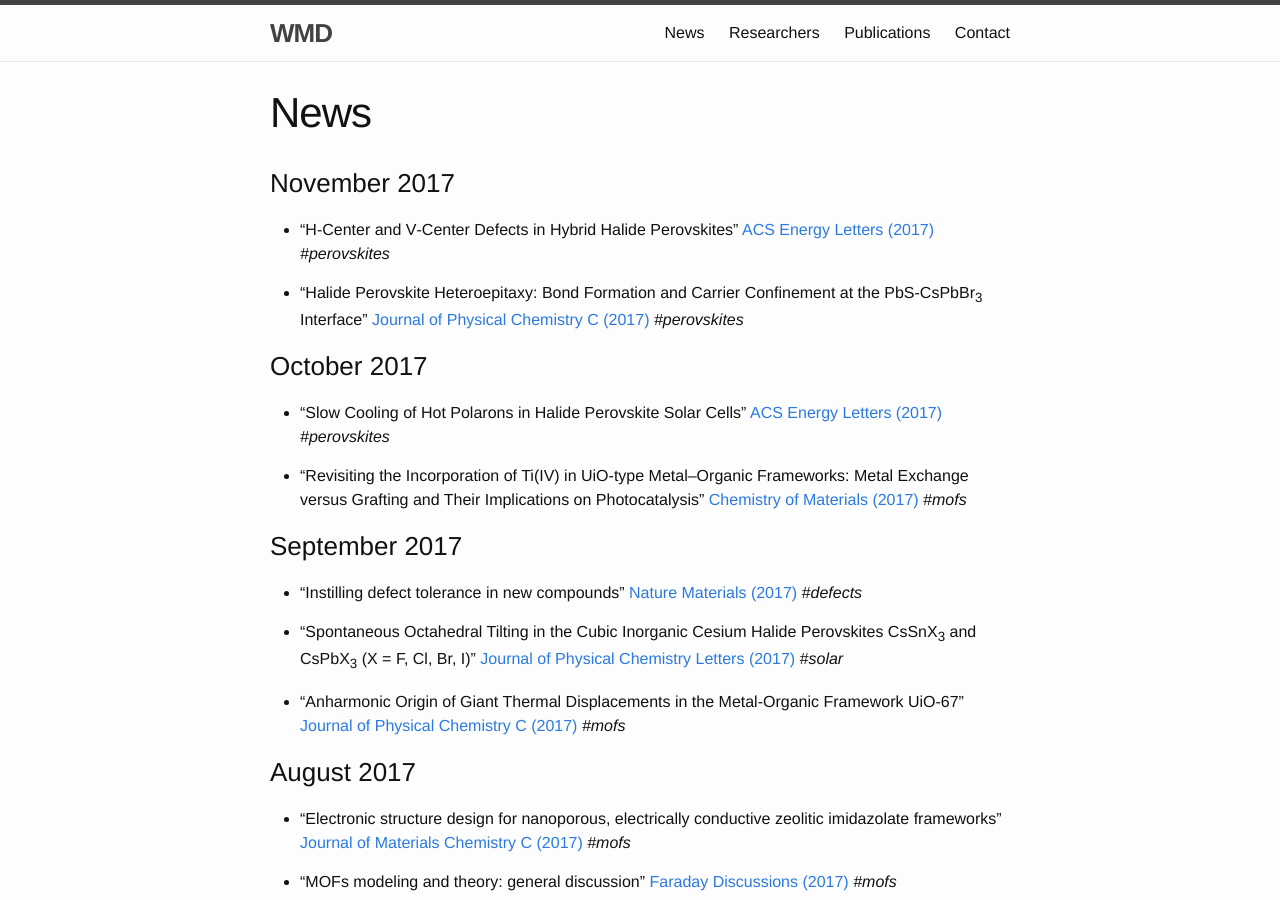
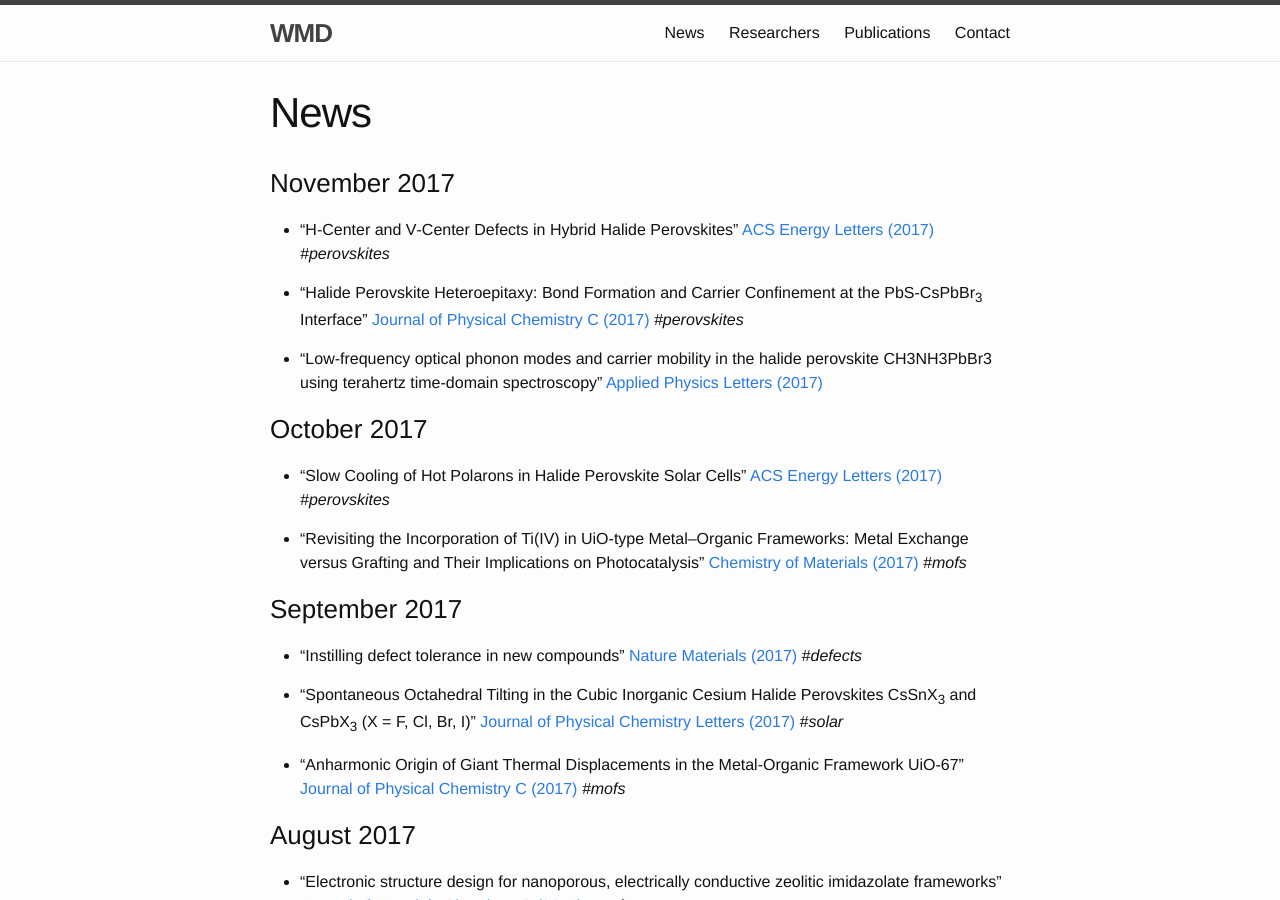
Before and after one commit to WMD-group/WMD-group.github.io, a Jekyll site: the page built from a_news.md, in a window 1280 px wide and 900 px high. Built offline with Jekyll 4.4.1, drawn with Linux system fonts in a browser that asks for light colours.

Commit message:
Update a_news.md

```diff
--- a/a_news.md
+++ b/a_news.md
@@ -11,6 +11,8 @@ permalink: /news/
 
 * "Halide Perovskite Heteroepitaxy: Bond Formation and Carrier Confinement at the PbS-CsPbBr<sub>3</sub> Interface" [Journal of Physical Chemistry C (2017)](http://pubs.acs.org/doi/10.1021/acs.jpcc.7b10000)
 *#perovskites*
+
+* "Low-frequency optical phonon modes and carrier mobility in the halide perovskite CH3NH3PbBr3 using terahertz time-domain spectroscopy" [Applied Physics Letters (2017)](http://aip.scitation.org/doi/full/10.1063/1.4993524)
 
 ### October 2017
 
```
